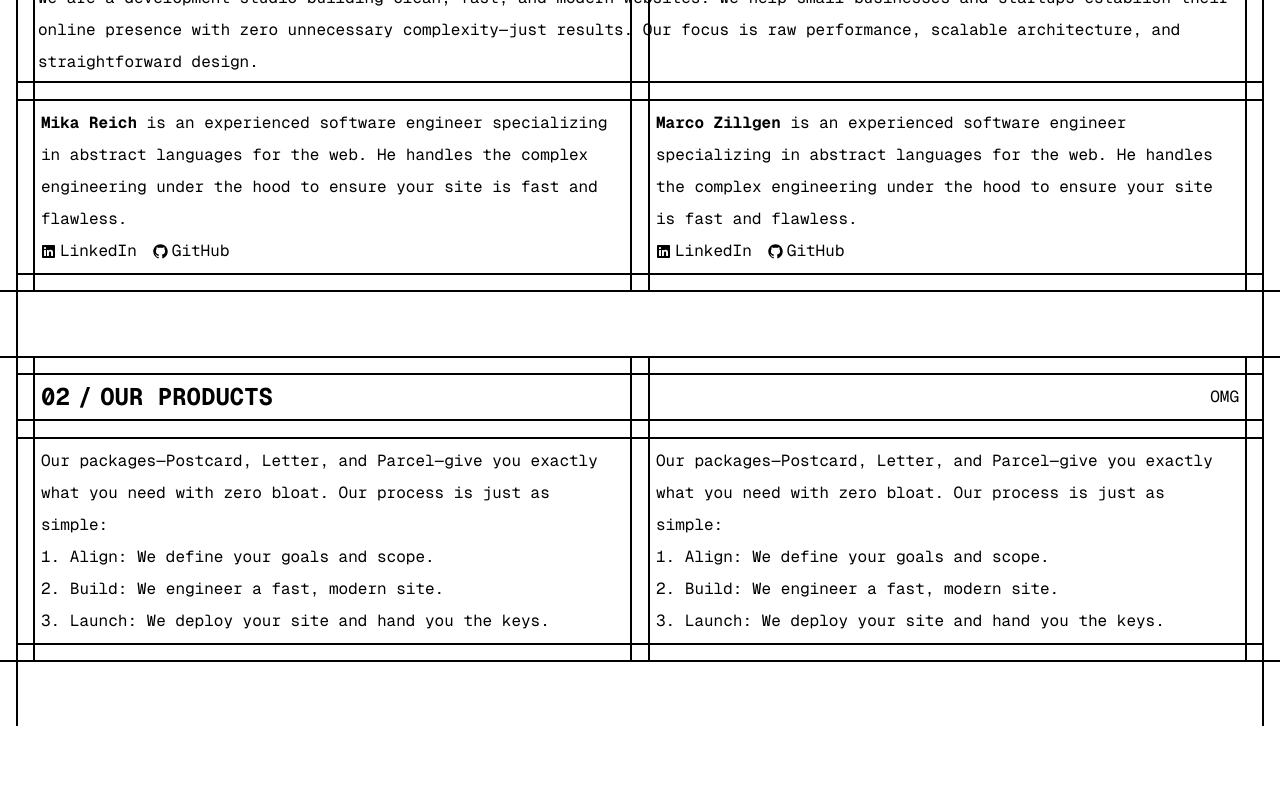
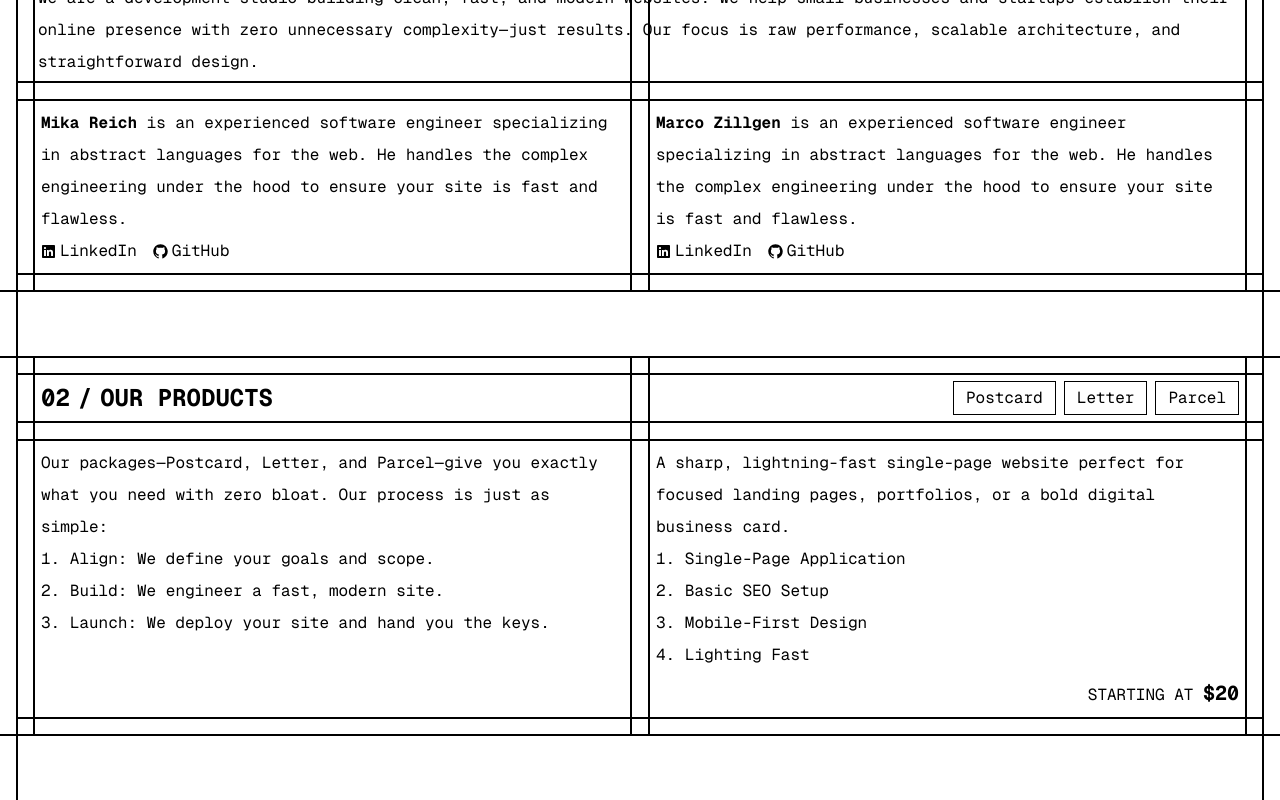
Before and after one commit to mikareich/mmdev-brand, a Next.js app: page / in a window 1280 px wide. Shown: the part 372-1172 px from the top of the page. Before the commit the page ends 1098 px from the top, so only its background shows below. Built offline with nearby package versions, Linux system fonts and the light colour scheme.

Commit message:
feat: add tabs logic for product section

```diff
--- a/package.json
+++ b/package.json
@@ -11,6 +11,7 @@
   },
   "dependencies": {
     "@radix-ui/react-icons": "^1.3.2",
+    "@radix-ui/react-tabs": "^1.1.13",
     "class-variance-authority": "^0.7.1",
     "clsx": "^2.1.1",
     "next": "16.1.6",
--- a/src/app/(home)/OurProducts.tsx
+++ b/src/app/(home)/OurProducts.tsx
@@ -1,12 +1,30 @@
+"use client";
+
+import * as Tabs from "@radix-ui/react-tabs";
 import BorderBox from "~/components/BorderBox";
+import Button from "~/components/Button";
 import Section from "~/components/Section";
+import { PRODUCTS } from "~/content/products";
 
 export default function OurProducts() {
   return (
+    <Tabs.Root defaultValue={PRODUCTS[0].id.toString()}>
       <Section
         level={2}
         title="Our Products"
-      headerActions={<div>OMG</div>}
+        headerActions={
+          <Tabs.List className="flex gap-2">
+            {PRODUCTS.map((product) => (
+              <Tabs.Trigger
+                value={product.id.toString()}
+                key={product.id}
+                asChild
+              >
+                <Button variant="outlined">{product.name}</Button>
+              </Tabs.Trigger>
+            ))}
+          </Tabs.List>
+        }
         contents={[
           <BorderBox
             asChild
@@ -14,8 +32,8 @@ export default function OurProducts() {
             key={1}
           >
             <div>
-            Our packages—Postcard, Letter, and Parcel—give you exactly what you
-            need with zero bloat. Our process is just as simple:
+              Our packages—Postcard, Letter, and Parcel—give you exactly what
+              you need with zero bloat. Our process is just as simple:
               <ol className="list-decimal list-inside">
                 <li>Align: We define your goals and scope.</li>
                 <li>Build: We engineer a fast, modern site.</li>
@@ -29,16 +47,26 @@ export default function OurProducts() {
             key={2}
           >
             <div>
-            Our packages—Postcard, Letter, and Parcel—give you exactly what you
-            need with zero bloat. Our process is just as simple:
+              {PRODUCTS.map((product) => (
+                <Tabs.Content key={product.id} value={product.id.toString()}>
+                  <p>{product.description}</p>
+
                   <ol className="list-decimal list-inside">
-              <li>Align: We define your goals and scope.</li>
-              <li>Build: We engineer a fast, modern site.</li>
-              <li>Launch: We deploy your site and hand you the keys.</li>
+                    {product.features.map((feature) => (
+                      <li key={feature}>{feature}</li>
+                    ))}
                   </ol>
+
+                  <p className="mt-2 uppercase text-right">
+                    Starting at{" "}
+                    <span className="font-bold text-xl">${product.price}</span>
+                  </p>
+                </Tabs.Content>
+              ))}
             </div>
           </BorderBox>,
         ]}
       />
+    </Tabs.Root>
   );
 }
--- a/src/content/products.ts
+++ b/src/content/products.ts
@@ -3,7 +3,7 @@ export const PRODUCTS = [
     id: 0,
     name: "Postcard",
     description:
-      "A sharp, single-page website to get your business online quickly. Perfect for focused landing pages, portfolios, or a bold digital business card.",
+      "A sharp, lightning-fast single-page website perfect for focused landing pages, portfolios, or a bold digital business card.",
     features: [
       "Single-Page Application",
       "Basic SEO Setup",
@@ -16,7 +16,7 @@ export const PRODUCTS = [
     id: 1,
     name: "Letter",
     description:
-      "Clear and detailed. A classic multi-page foundation giving you the necessary space to explain your services and tell your story.",
+      "A structured, multi-page foundation with a built-in CMS, giving you the space to detail your services and tell your story.",
     features: [
       "Everything in Postcard",
       "Multi-Page Structure",
@@ -30,7 +30,7 @@ export const PRODUCTS = [
     id: 2,
     name: "Parcel",
     description:
-      "Clear and detailed. A classic multi-page foundation giving you the necessary space to explain your services and tell your story.",
+      "A robust, scalable platform engineered for complex architecture, dynamic content, and advanced custom integrations.",
     features: [
       "Everything in Letter",
       "Dynamic Architecture",
```
Also changed, not shown: 1 other file (tests, documents, lock files or other folders). Lines whose indentation alone changed are shown as unchanged.
